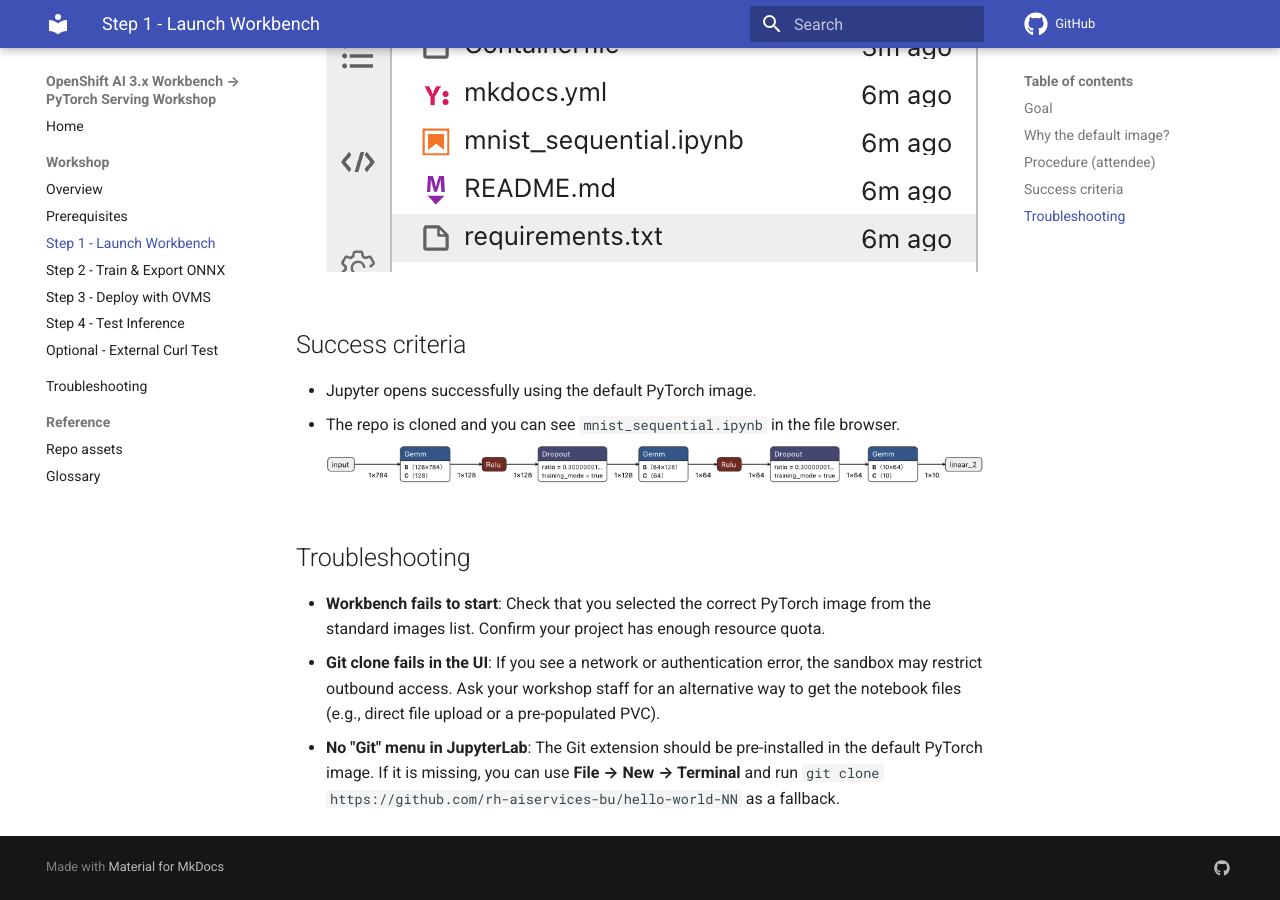
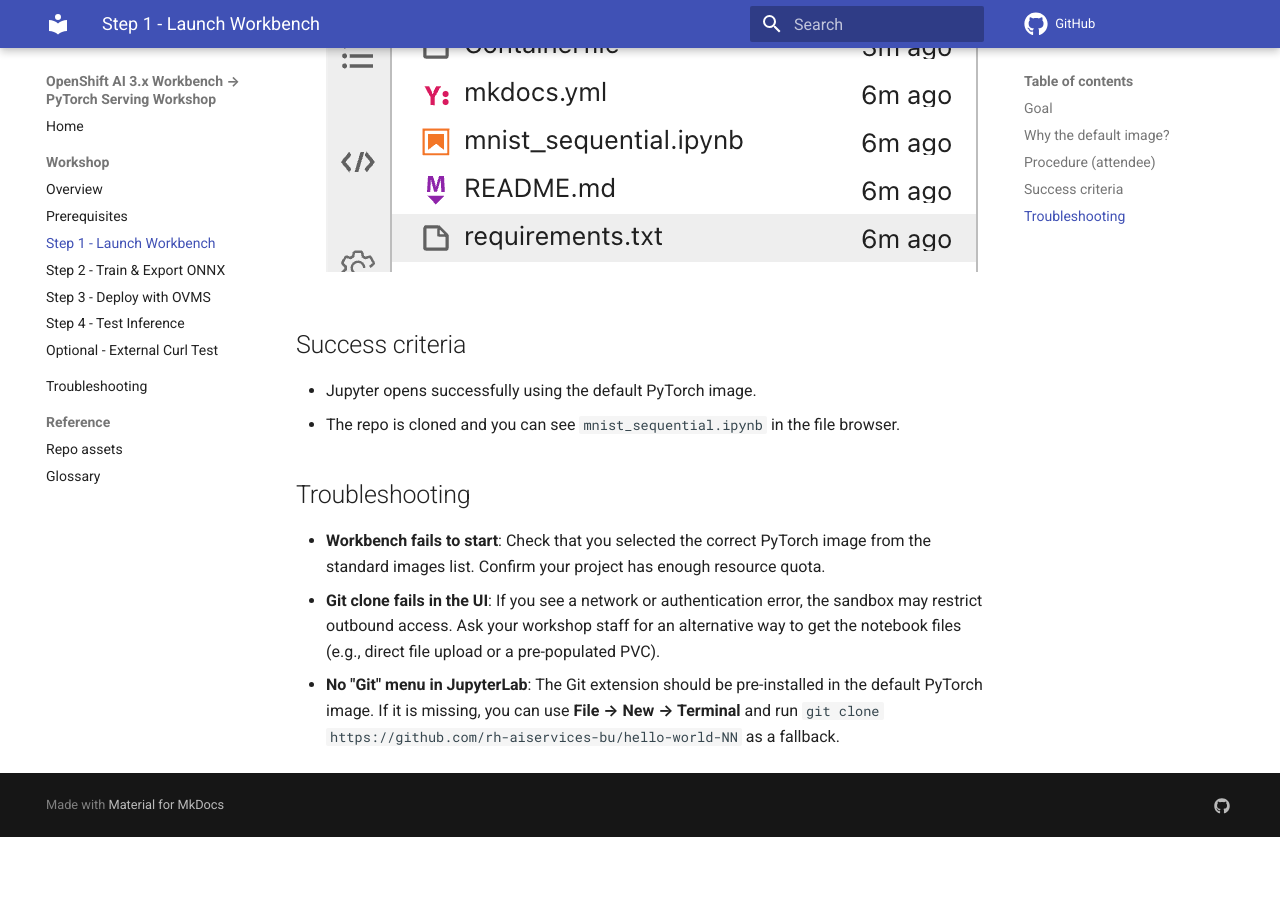
Before and after one commit to rh-aiservices-bu/hello-world-NN, an MkDocs documentation site: the page built from docs/lab/02-workbench.md, in a window 1280 px wide and 900 px high, scrolled down 2934 px. Built offline with MkDocs 1.6.1 and Material for MkDocs 9.7.7, drawn with Linux system fonts in a browser that asks for light colours; comment, search, counter and statistics services are not loaded; after the commit the page ends 3771 px from its top, so only the background shows below that.

Commit message:
rm: placeholder-workbench-ready as an image is superfluous

```diff
--- a/docs/lab/02-workbench.md
+++ b/docs/lab/02-workbench.md
@@ -50,9 +50,6 @@ OpenShift AI 3.x ships with curated notebook images (including a PyTorch image)
 - Jupyter opens successfully using the default PyTorch image.
 - The repo is cloned and you can see `mnist_sequential.ipynb` in the file browser.
 
-    ![Workbench ready with notebook loaded](../assets/placeholder-workbench-ready.png)
-    <!-- TODO (workshop author): Replace with a screenshot showing the Workbench in a ready/successful state -->
-
 ## Troubleshooting
 - **Workbench fails to start**: Check that you selected the correct PyTorch image from the standard images list. Confirm your project has enough resource quota.
 - **Git clone fails in the UI**: If you see a network or authentication error, the sandbox may restrict outbound access. Ask your workshop staff for an alternative way to get the notebook files (e.g., direct file upload or a pre-populated PVC).
```
